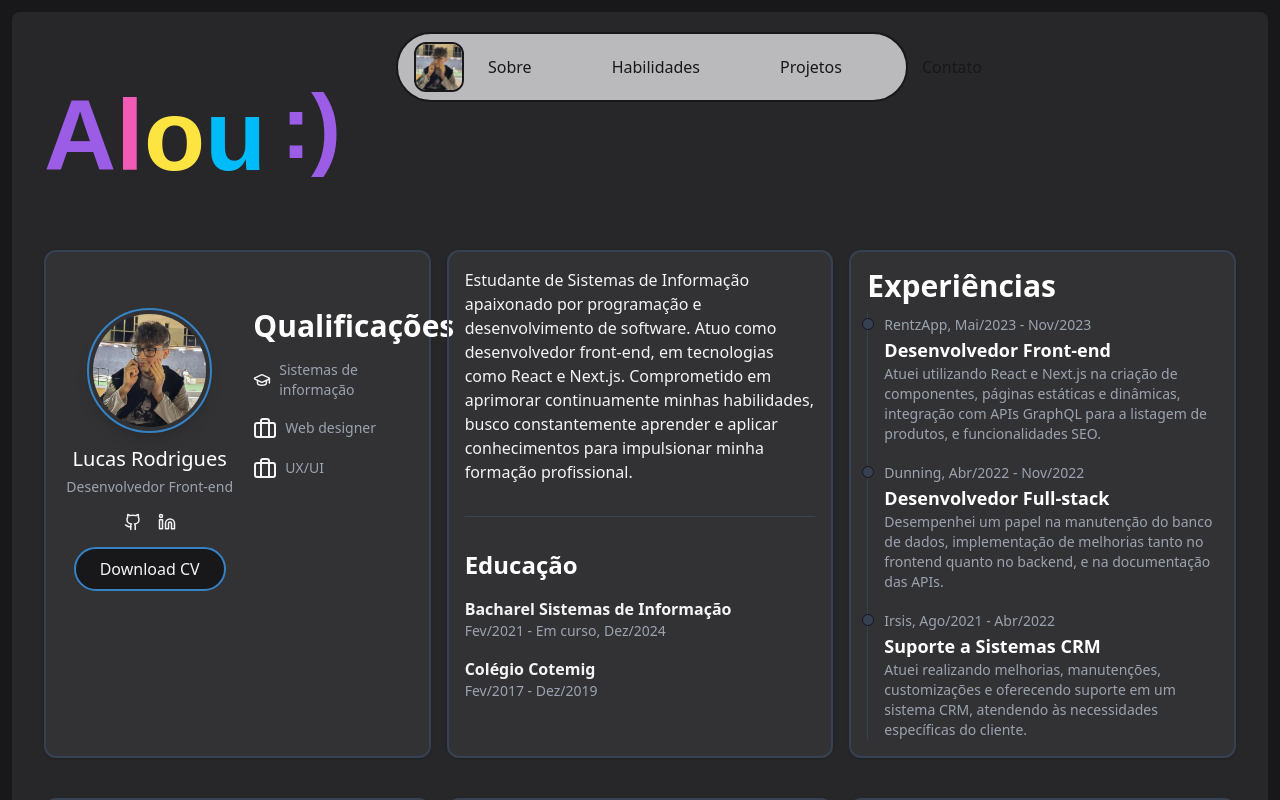
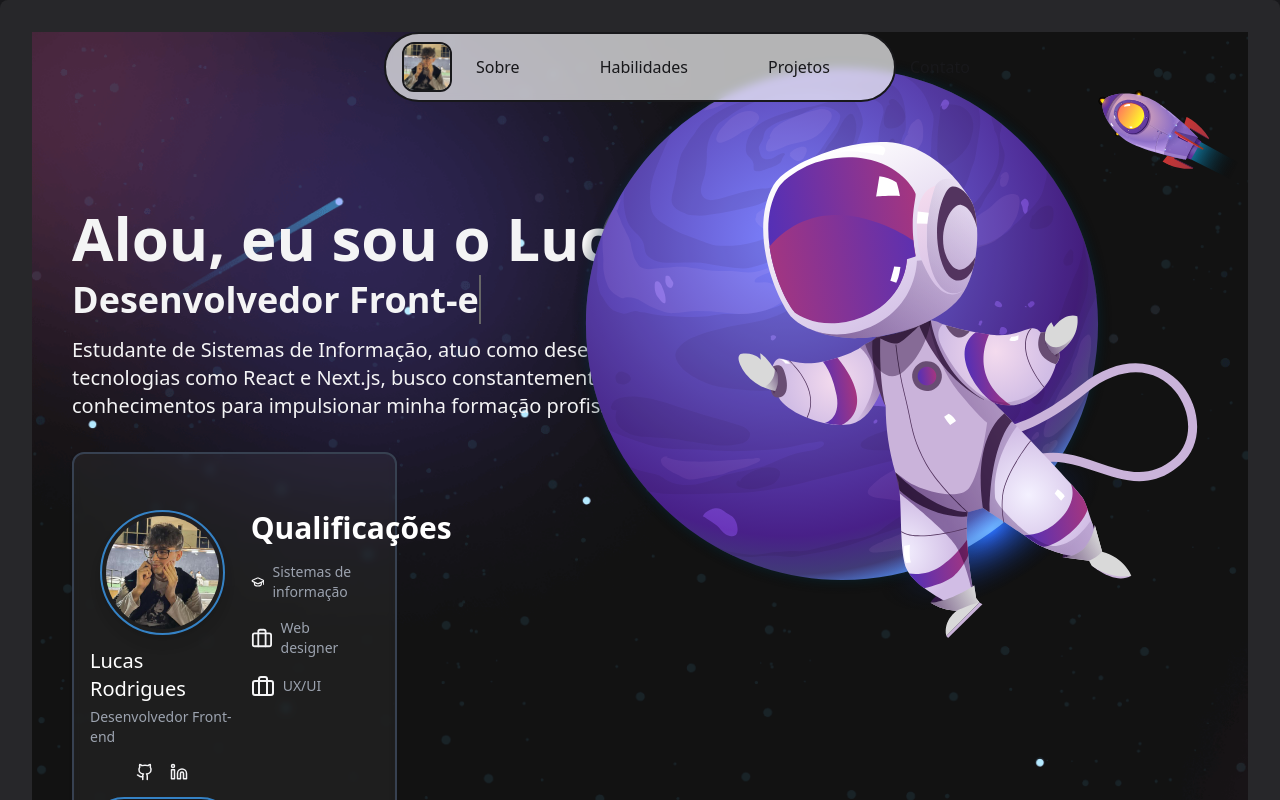
Before and after one commit to rodrigueslucas062/portfolio, a Next.js app: page / in a window 1280 px wide. Shown: the top 800 px of the page. Built offline with nearby package versions, Linux system fonts and the light colour scheme.

Commit message:
💄♻️ Banner redesign

```diff
--- a/src/components/banner/Banner.jsx
+++ b/src/components/banner/Banner.jsx
@@ -1,29 +1,116 @@
 import React, { useEffect, useState } from 'react';
+import TrackVisibility from 'react-on-screen';
+import headerImg from "../../../public/images/header-img.svg"
+import Perfil from '../../../public/images/perfil.jpeg'
+import Image from 'next/image';
+import { Briefcase, GraduationCap, Linkedin, Github } from 'lucide-react';
+import Link from 'next/link';
 
 const Banner = () => {
-    const [clicked, setClicked] = useState(false);
+    const Curriculo = "/files/LucasRodrigues.pdf"
+    const [loopNum, setLoopNum] = useState(0)
+    const [isDeleting, setIsDeleting] = useState(false)
+    const [text, setText] = useState('')
+    const [delta, setDelta] = useState(300 - Math.random() * 100)
+    const [index, setIndex] = useState(1)
+    const toRotate = ["Desenvolvedor Front-end", "Web Designer", "UI/UX Designer"]
+    const period = 2000
 
     useEffect(() => {
-        setClicked(true);
-    }, []);
+        let ticker = setInterval(() => {
+            tick()
+        }, delta)
+
+        return () => { clearInterval(ticker) }
+    }, [text])
+
+    const tick = () => {
+        let i = loopNum % toRotate.length
+        let fullText = toRotate[i]
+        let updatedText = isDeleting ? fullText.substring(0, text.length - 1) : fullText.substring(0, text.length + 1)
+
+        setText(updatedText)
+
+        if (isDeleting) {
+            setDelta(prevDelta => prevDelta / 2)
+        }
+
+        if (!isDeleting && updatedText === fullText) {
+            setIsDeleting(true)
+            setIndex(prevIndex => prevIndex - 1)
+            setDelta(period)
+        } else if (isDeleting && updatedText === '') {
+            setIsDeleting(false)
+            setLoopNum(loopNum + 1)
+            setIndex(1)
+            setDelta(500)
+        } else {
+            setIndex(prevIndex => prevIndex + 1)
+        }
+    }
 
     return (
-        <section className="flex gap-4 my-18">
-            <div className="w-1/2 mt-4">
-                <div id="text-drop" className={clicked ? 'clicked flex' : ''}>
-                    <div className="a">A</div>
-                    <div className="l">l</div>
-                    <div className="o">o</div>
-                    <div className="u">u</div>
-                    <div className="smile">:)</div>
-                </div>
-                <h1 className='strong'></h1>
+        <section className="py-44 bg-center-top bg-cover bg-no-repeat banner" id="home">
+            <div className="justify-center">
+                <TrackVisibility>
+                    {({ isVisible }) =>
+                        <div className={isVisible ? "animate__animated animate__fadeIn" : ""}>
+                            <div className='px-4 md:px-10 mb-8'>
+                                <h2 className='font-bold text-6xl mb-3'>{`Alou, eu sou o Lucas`} </h2>
+                                <h1 className='font-semibold text-4xl mb-4'><span className="txt-rotate" dataPeriod="1000" data-rotate='["Desenvolvedor Front-end", "Web Designer", "UI/UX Designer"]'><span className="wrap">{text}</span></span></h1>
+                                <p className='md:w-2/3 font-medium text-xl'>Estudante de Sistemas de Informação, atuo como desenvolvedor front-end, em tecnologias como React e Next.js, busco constantemente aprender e aplicar conhecimentos para impulsionar minha formação profissional. </p>
+                            </div>
+                            <div className="flex flex-1 w-full md:w-1/3 px-4 md:px-10">
+                                <div className="group w-full p-4 bg-white/5 space-y-2 rounded-xl shadow border-2 border-gray-700 backdrop-blur-sm">
+                                    <div className="md:grid grid-cols-2 h-2/3 mb-6">
+                                        <div className="flex flex-col items-center pt-10">
+                                            <Image className="mb-3 rounded-full shadow-lg border-2 p-1 border-azul-claro" src={Perfil} alt="Lucas Rodrigues" width={125} height={125} />
+                                            <h5 className="mb-1 text-xl font-medium text-white">Lucas Rodrigues</h5>
+                                            <span className="text-sm mb-4 text-gray-400">Desenvolvedor Front-end</span>
+                                            <div className="flex gap-4 mb-4">
+                                                <Link href={"https://github.com/rodrigueslucas062"}>
+                                                    <Github size={18} />
+                                                </Link>
+                                                <Link href={"https://www.linkedin.com/in/rodrigueslucasdev/"}>
+                                                    <Linkedin size={18} />
+                                                </Link>
+                                            </div>
+                                            <a href={Curriculo} target="_blank"
+                                                rel="noopener noreferrer"
+                                                className="border-2 border-azul-claro bg-zinc-900 py-2 px-6 rounded-full">Download CV</a>
+                                        </div>
+                                        <div className="flex flex-col pt-10 px-4 space-y-4">
+                                            <h5 className="text-3xl font-bold text-white">Qualificações</h5>
+                                            <div className="flex gap-2 items-center">
+                                                <GraduationCap />
+                                                <span className="text-sm text-gray-400">Sistemas de informação</span>
+                                            </div>
+                                            <div className="flex gap-2 items-center">
+                                                <Briefcase />
+                                                <span className="text-sm text-gray-400">Web designer</span>
+                                            </div>
+                                            <div className="flex gap-2 items-center">
+                                                <Briefcase />
+                                                <span className="text-sm text-gray-400">UX/UI</span>
+                                            </div>
+                                        </div>
+                                    </div>
+                                </div>
+                            </div>
+                        </div>}
+                </TrackVisibility>
+                <TrackVisibility>
+                    {({ isVisible }) => (
+                        <div className="invisible md:visible absolute top-8 right-4 mt-4 mr-4">
+                            <div className={isVisible ? "animate__animated animate__zoomIn" : ""}>
+                                <Image src={headerImg} alt="Header Img" />
+                            </div>
+                        </div>
+                    )}
+                </TrackVisibility>
             </div>
-            {/* <div className="w-1/2">
-                <h2>Alguma imagem bacana que combine com o site</h2>
-            </div> */}
         </section>
-    );
-};
+    )
+}
 
 export default Banner;
--- /dev/null
+++ b/src/styles/animations/animations.scss
@@ -0,0 +1,15 @@
+// Banner
+@keyframes updown {
+  0% {
+    transform: translateY(-20px);
+  }
+  50% {
+    transform: translateY(20px);
+  }
+  100% {
+    transform: translateY(-20px);
+  }
+}
+.txt-rotate > .wrap {
+  border-right: 0.08em solid #666;
+}
--- a/src/styles/animations/saudacoes.scss
+++ /dev/null
@@ -1,48 +0,0 @@
-#text-drop {
-    position: relative;
-    display: flex;
-    font-size:100px;
-    font-family: arial;
-    font-weight: 900;
-  }
-
-  .a {
-    opacity:0;
-    animation: drop .4s linear forwards;
-    color: #9b5de5;
-  }
-
-  .l {
-    opacity:0;
-    animation: drop .4s linear forwards .2s;
-    color: #f15bb5;
-  }
-
-  .o {
-    opacity:0;
-    animation: drop .4s linear forwards .4s;
-    color: #fee440;
-  }
-
-  .u {
-    opacity:0;
-    animation: drop .4s linear forwards .6s;
-    color: #00bbf9;
-  }
-
-  @keyframes drop {
-    0% {transform: translateY(-200px) scaleY(0.9); opacity: 0;}
-    5% {opacity: .7;}
-    50% {transform: translateY(0px) scaleY(1); opacity: 1;}
-    65% {transform: translateY(-17px) scaleY(.9); opacity: 1;}
-    75% {transform: translateY(-22px) scaleY(.9); opacity: 1;}
-    100% {transform: translateY(0px) scaleY(1); opacity: 1;}
-  }
-
-  .smile {
-    opacity:0;
-    animation: drop .4s linear forwards 1.2s;
-    color: #9b5de5;
-    font-size:90px;
-    margin-left:15px;
-  }
--- a/src/styles/globals.scss
+++ b/src/styles/globals.scss
@@ -5,7 +5,6 @@
 body {
   @apply bg-zinc-900;
   @apply text-zinc-100;
-  @apply p-3;
 }
 
 .tags-grid {
@@ -14,5 +13,24 @@ body {
   gap: 16px;
 }
 
+.banner {
+  background-image: url("../../public/images/banner-bg.png");
+}
+
+.banner .tagline {
+  font-weight: 700;
+  letter-spacing: 0.8px;
+  padding: 8px 10px;
+  background: linear-gradient(
+    90.21deg,
+    rgba(170, 54, 124, 0.5) -5.91%,
+    rgba(74, 47, 189, 0.5) 111.58%
+  );
+  border: 1px solid rgba(255, 255, 255, 0.5);
+  font-size: 20px;
+  margin-bottom: 16px;
+  display: inline-block;
+}
+
 //Animação banner
-@import "../styles/animations/saudacoes.scss";
+@import "../styles/animations/animations.scss";
```
Also changed, not shown: public/images/banner-bg.png (added), public/images/header-img.svg (added).
